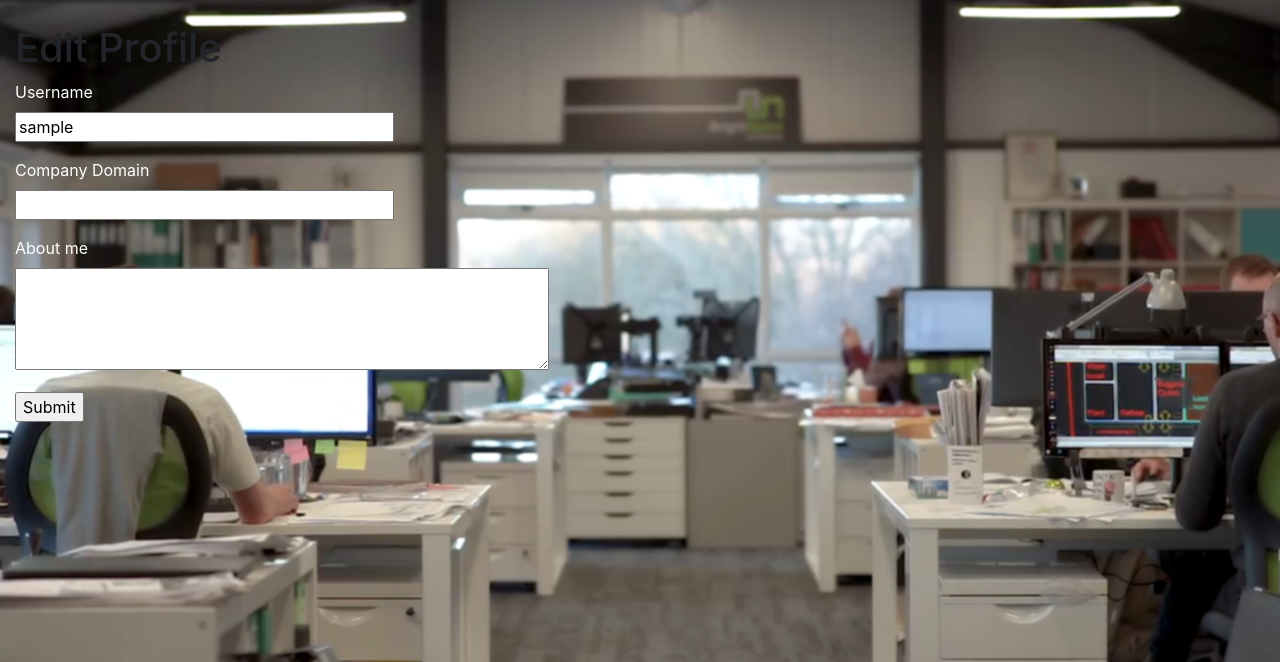
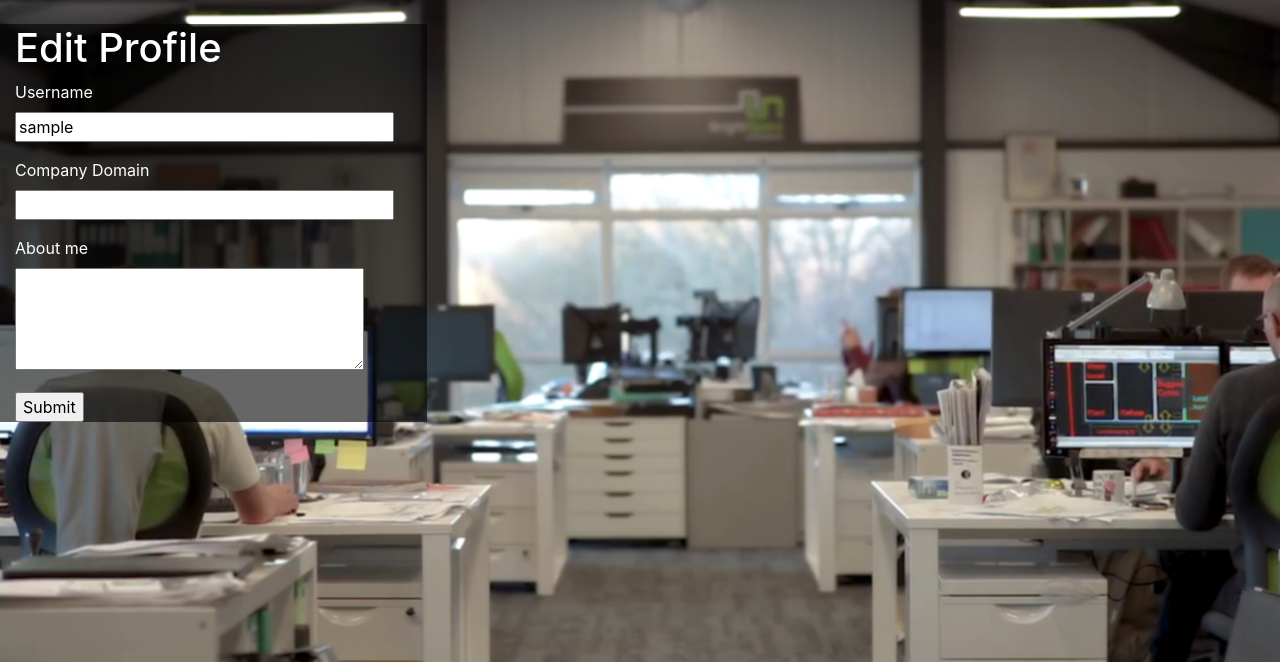
Before and after one commit to lksh2812/glassdoor_clone, a Flask app: page /employersprofile in a window 1280 px wide. Shown: the part 56-718 px from the top of the page. Run offline with Flask 2, Linux system fonts and the light colour scheme; the visitor is signed in with stand-in values (Sample User, id 1); data comes from the database, SQL or seed files in the repository; some libraries are stand-ins or nearby versions.

Commit message:
css styling

```diff
--- a/app/templates/base.html
+++ b/app/templates/base.html
@@ -58,7 +58,7 @@
         {% endblock %}
         {% with messages = get_flashed_messages() %}
         {% if messages %}
-        <ul>
+        <ul class="search-bar">
             {% for message in messages %}
             <li class="text-white">{{ message }}</li>
             {% endfor %}
--- a/app/templates/profile.html
+++ b/app/templates/profile.html
@@ -1,8 +1,8 @@
 {% extends "base.html" %}
 
 {% block app_content %}
-    <div class="col-md-4">
-        <h1>Edit Profile</h1>
+    <div class="col-md-4 search-bar">
+        <h1 class="text-white">Edit Profile</h1>
         <form action="" method="post">
             {{ form.hidden_tag() }}
             <p class="text-white">
@@ -38,7 +38,7 @@
             {% endif %}
             <p class="text-white">
                 {{ form.about_me.label }}<br>
-                {{ form.about_me(cols=50, rows=4) }}<br>
+                {{ form.about_me(cols=32, rows=4) }}<br>
                 {% for error in form.about_me.errors %}
                 <span style="color: red;">[{{ error }}]</span>
                 {% endfor %}
--- a/app/templates/user.html
+++ b/app/templates/user.html
@@ -4,7 +4,7 @@
     <div class="col-md-4">
         <h1 class="text-white">User: {{ user.username }}</h1>
         {% if user.about_me %}
-        <p>Status: {{ user.about_me }}</p>
+        <p class="text-white">Status: {{ user.about_me }}</p>
         {% endif %}
         <table>
             <tr>
```
